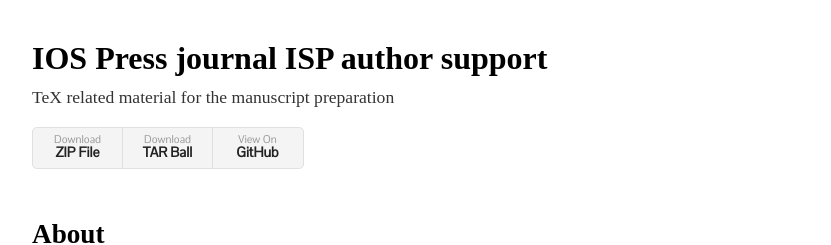
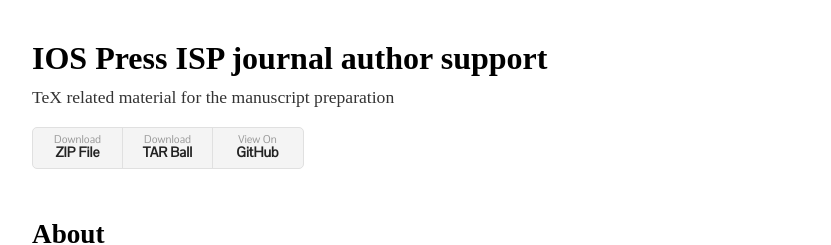
Before and after one commit to vtex-soft/texsupport.iospress-isp, a Jekyll site: the page built from README.md, in a window 1280 px wide. Shown: the top 245 px of the page, without its empty margins (224-1055 px from the left). Built offline with Jekyll 4.4.1, drawn with Linux system fonts in a browser that asks for light colours; some web fonts are replaced; our own code applies the rules of GitHub Pages for plain Markdown files.

```diff
--- a/_config.yml
+++ b/_config.yml
@@ -1,3 +1,3 @@
-title: IOS Press journal ISP author support
+title: IOS Press ISP journal author support
 description: TeX related material for the manuscript preparation
 show_downloads: true
```
